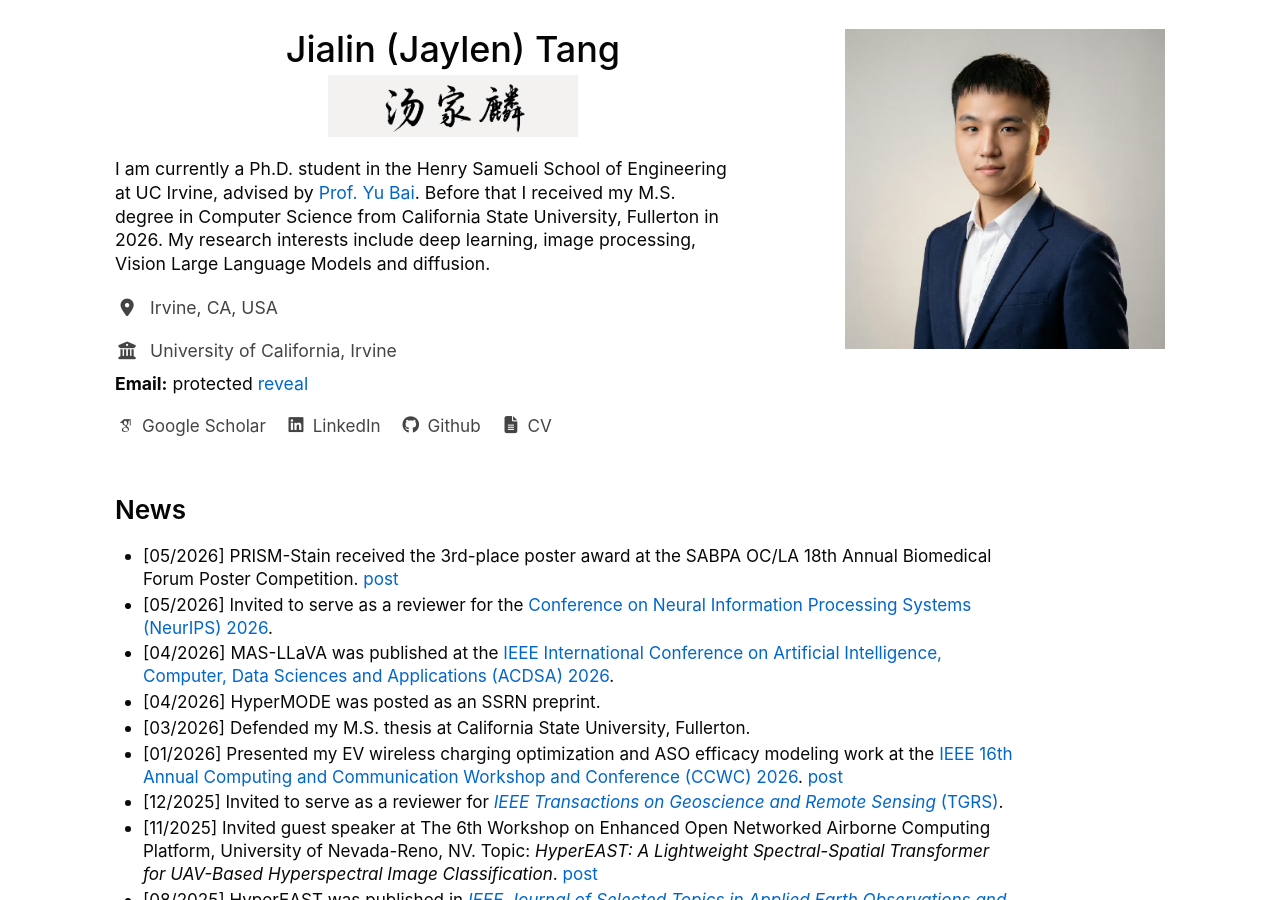
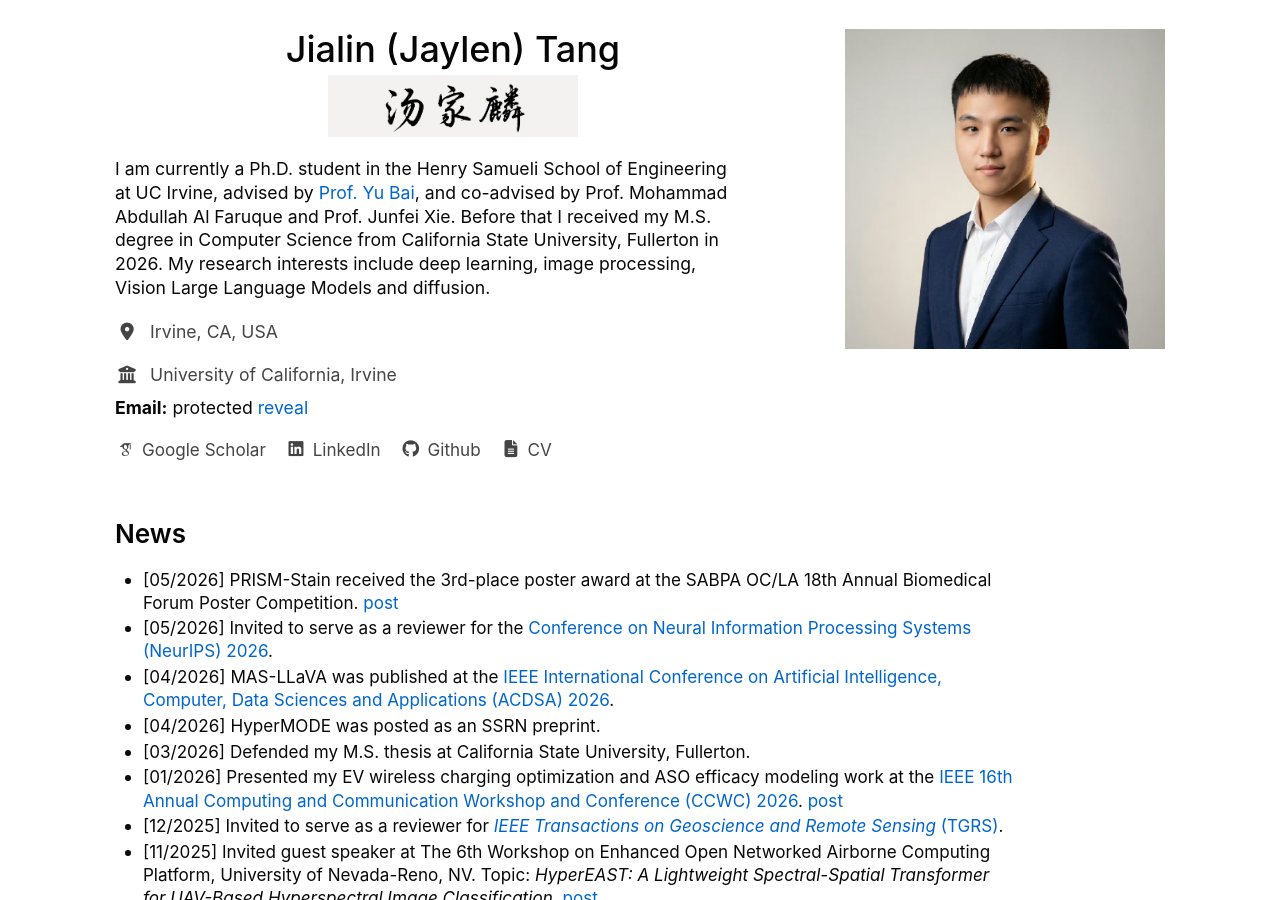
Before and after one commit to JaylenTang/jaylentang.github.io, a Jekyll site: the page built from _pages/about.md, in a window 1280 px wide and 900 px high. Built offline with Jekyll 4.4.1, drawn with Linux system fonts in a browser that asks for light colours; some web fonts are replaced.

Commit message:
update advisor wording

```diff
--- a/_pages/about.md
+++ b/_pages/about.md
@@ -15,7 +15,8 @@ redirect_from:
 
       <p>
         I am currently a Ph.D. student in the Henry Samueli School of Engineering at
-        UC Irvine, advised by <a href="https://ecsicl.github.io/team/">Prof. Yu Bai</a>. Before that I received my M.S. degree in
+        UC Irvine, advised by <a href="https://ecsicl.github.io/team/">Prof. Yu Bai</a>, and co-advised by
+        Prof. Mohammad Abdullah Al Faruque and Prof. Junfei Xie. Before that I received my M.S. degree in
         Computer Science from California State University, Fullerton in 2026. My
         research interests include deep learning, image processing, Vision Large
         Language Models and diffusion.
```
